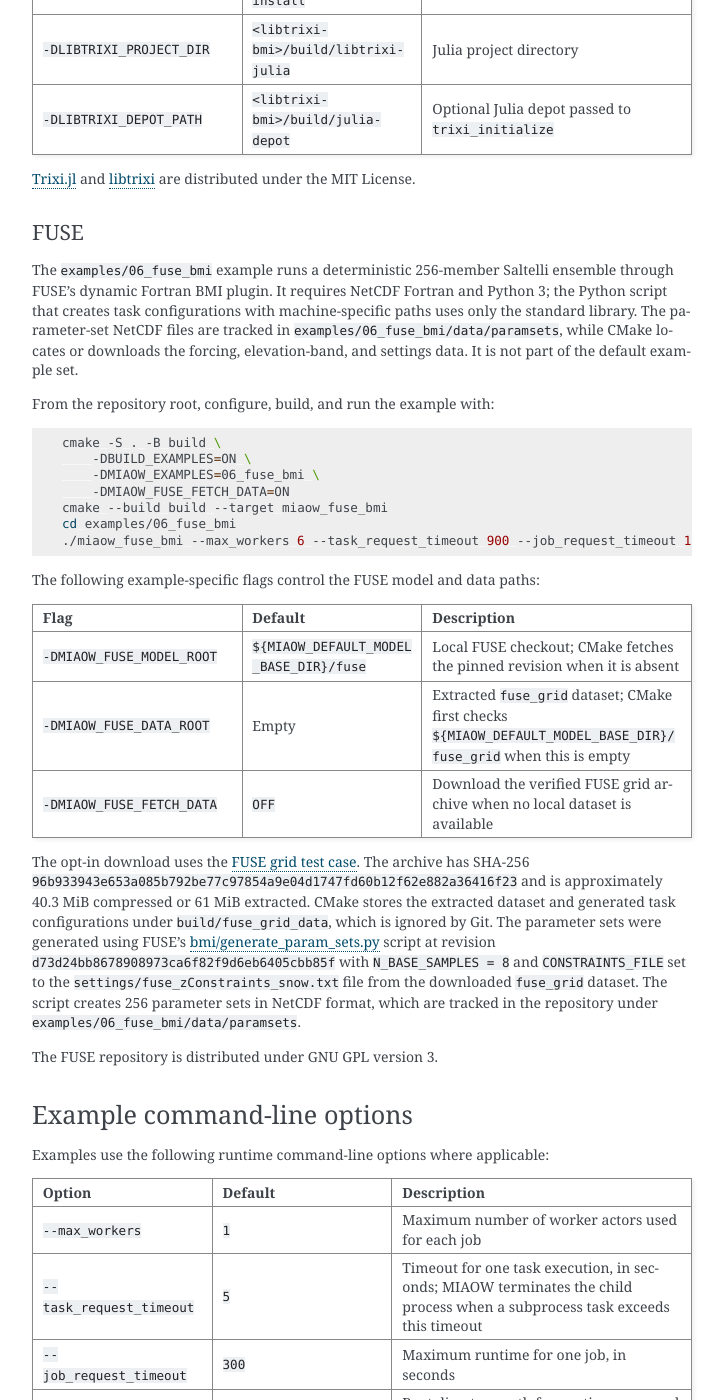
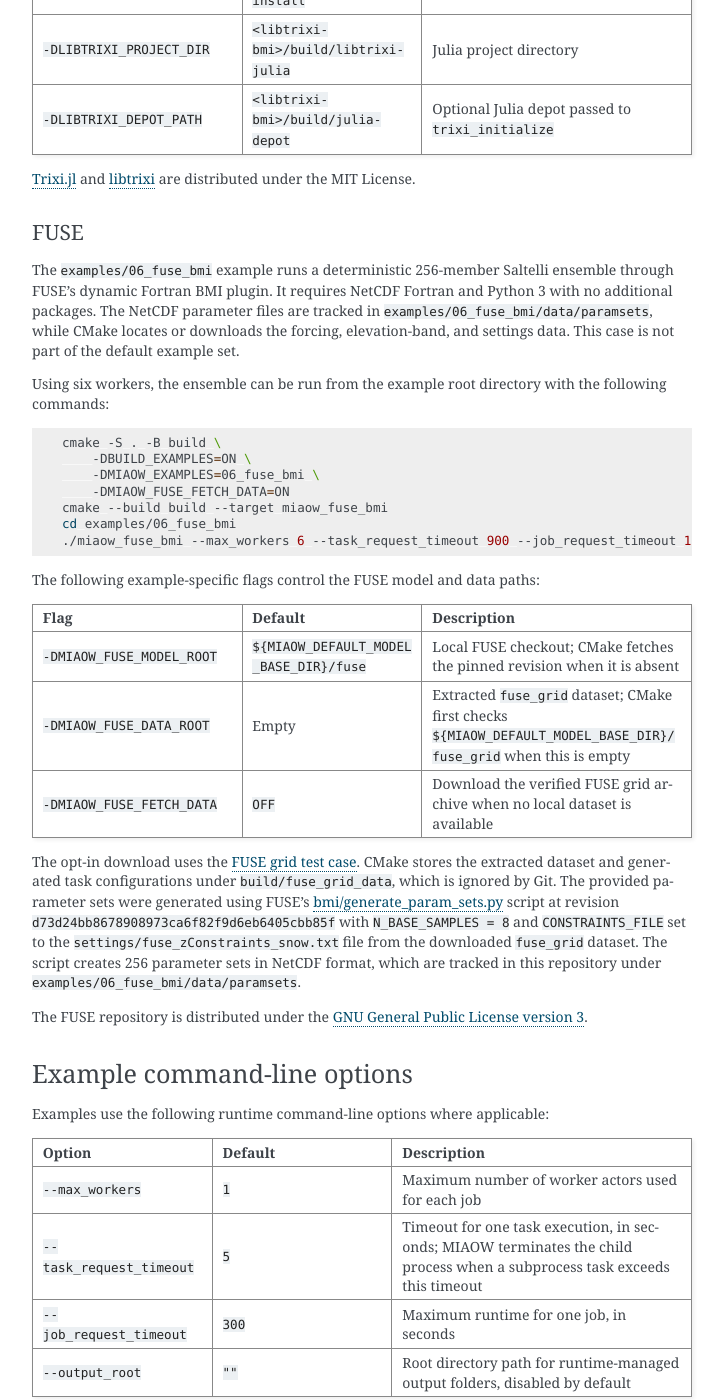
Before and after one commit to uofs-simlab/miaow-framework, a Sphinx documentation site: the page built from docs/examples.rst, in a window 1280 px wide and 1400 px high, scrolled down 1526 px. Shown: the whole window, without its empty margins (388-1112 px from the left). Built offline with Sphinx 7.4.7, drawn with Linux system fonts in a browser that asks for light colours; the version number could not be read and is left out.

Commit message:
improve fuse case doc

```diff
--- a/docs/examples.rst
+++ b/docs/examples.rst
@@ -90,9 +90,9 @@
 FUSE
 ^^^^
 
-The ``examples/06_fuse_bmi`` example runs a deterministic 256-member Saltelli ensemble through FUSE's dynamic Fortran BMI plugin. It requires NetCDF Fortran and Python 3; the Python script that creates task configurations with machine-specific paths uses only the standard library. The parameter-set NetCDF files are tracked in ``examples/06_fuse_bmi/data/paramsets``, while CMake locates or downloads the forcing, elevation-band, and settings data. It is not part of the default example set.
+The ``examples/06_fuse_bmi`` example runs a deterministic 256-member Saltelli ensemble through FUSE's dynamic Fortran BMI plugin. It requires NetCDF Fortran and Python 3 with no additional packages. The NetCDF parameter files are tracked in ``examples/06_fuse_bmi/data/paramsets``, while CMake locates or downloads the forcing, elevation-band, and settings data. This case is not part of the default example set.
 
-From the repository root, configure, build, and run the example with:
+Using six workers, the ensemble can be run from the example root directory with the following commands:
 
 .. code-block:: sh
 
@@ -123,9 +123,9 @@
      - ``OFF``
      - Download the verified FUSE grid archive when no local dataset is available
 
-The opt-in download uses the `FUSE grid test case <https://dl.dropboxusercontent.com/s/g5193e0n01ao33d/fuse_grid.zip?dl=0>`_. The archive has SHA-256 ``96b933943e653a085b792be77c97854a9e04d1747fd60b12f62e882a36416f23`` and is approximately 40.3 MiB compressed or 61 MiB extracted. CMake stores the extracted dataset and generated task configurations under ``build/fuse_grid_data``, which is ignored by Git. The parameter sets were generated using FUSE's `bmi/generate_param_sets.py <https://github.com/uofs-simlab/fuse/blob/d73d24bb8678908973ca6f82f9d6eb6405cbb85f/bmi/generate_param_sets.py>`_ script at revision ``d73d24bb8678908973ca6f82f9d6eb6405cbb85f`` with ``N_BASE_SAMPLES = 8`` and ``CONSTRAINTS_FILE`` set to the ``settings/fuse_zConstraints_snow.txt`` file from the downloaded ``fuse_grid`` dataset. The script creates 256 parameter sets in NetCDF format, which are tracked in the repository under ``examples/06_fuse_bmi/data/paramsets``.
+The opt-in download uses the `FUSE grid test case <https://dl.dropboxusercontent.com/s/g5193e0n01ao33d/fuse_grid.zip?dl=0>`_. CMake stores the extracted dataset and generated task configurations under ``build/fuse_grid_data``, which is ignored by Git. The provided parameter sets were generated using FUSE's `bmi/generate_param_sets.py <https://github.com/uofs-simlab/fuse/blob/d73d24bb8678908973ca6f82f9d6eb6405cbb85f/bmi/generate_param_sets.py>`_ script at revision ``d73d24bb8678908973ca6f82f9d6eb6405cbb85f`` with ``N_BASE_SAMPLES = 8`` and ``CONSTRAINTS_FILE`` set to the ``settings/fuse_zConstraints_snow.txt`` file from the downloaded ``fuse_grid`` dataset. The script creates 256 parameter sets in NetCDF format, which are tracked in this repository under ``examples/06_fuse_bmi/data/paramsets``.
 
-The FUSE repository is distributed under GNU GPL version 3.
+The FUSE repository is distributed under the `GNU General Public License version 3 <https://github.com/uofs-simlab/fuse/blob/master/COPYING>`_.
 
 Example command-line options
 ----------------------------
```
